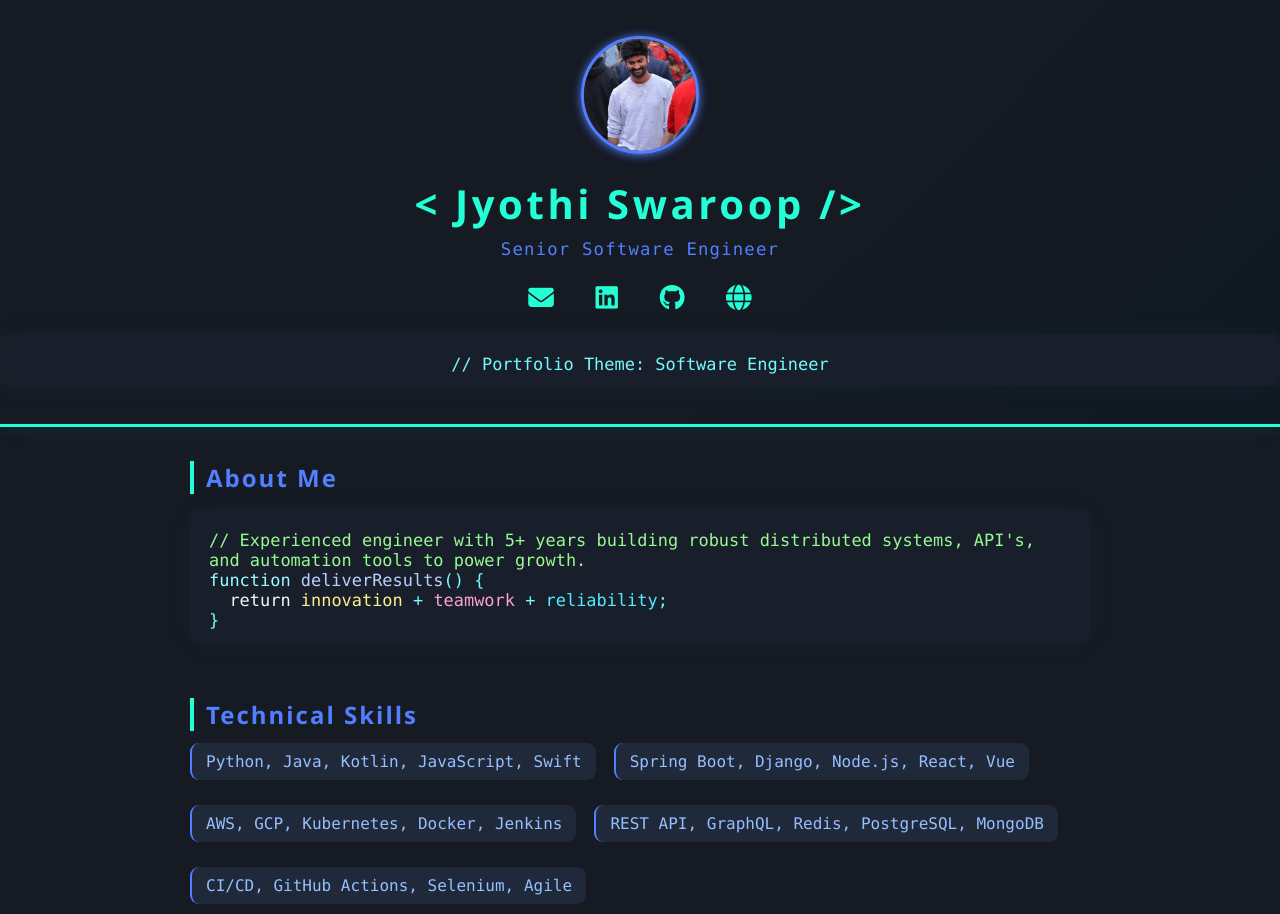
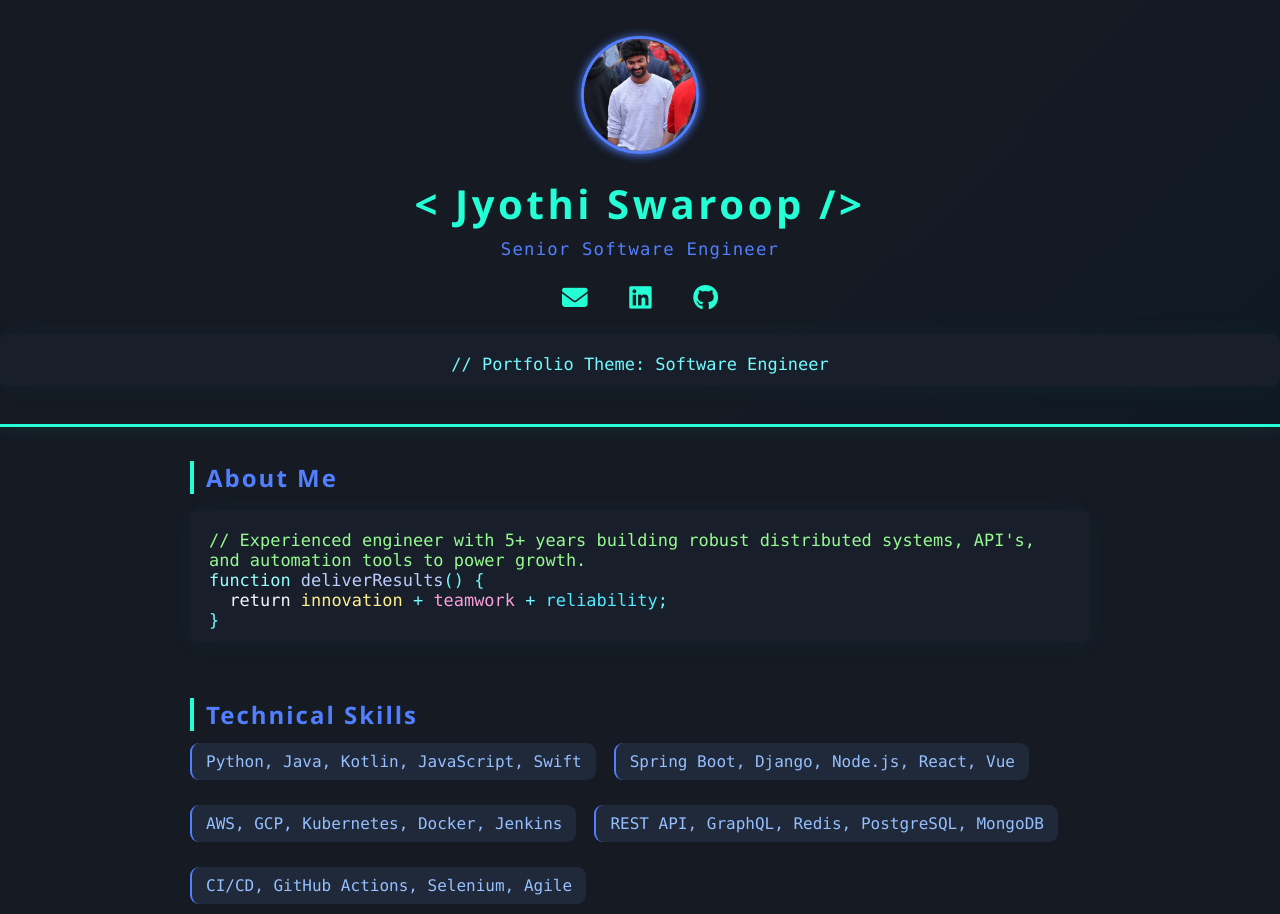
Before and after one commit to swaroopsv96/JyothiSwaroopPortfolio, a plain HTML site: page index.html in a window 1280 px wide. Shown: the top 914 px of the page. Drawn offline with Linux system fonts and the light colour scheme.

Commit message:
Update index.html

```diff
--- a/index.html
+++ b/index.html
@@ -143,7 +143,6 @@
       <a href="mailto:swaroopsv96@gmail.com" title="Email"><i class="fa-solid fa-envelope"></i></a>
       <a href="https://linkedin.com/in/swarp" target="_blank" title="LinkedIn"><i class="fa-brands fa-linkedin"></i></a>
       <a href="https://github.com/swaroopsv96?tab=repositories" target="_blank" title="GitHub"><i class="fa-brands fa-github"></i></a>
-      <a href="YOUR_PORTFOLIO_URL" target="_blank" title="Portfolio"><i class="fa-solid fa-globe"></i></a>
     </div>
     <div class="codeblock">// Portfolio Theme: Software Engineer</div>
   </div>
```
